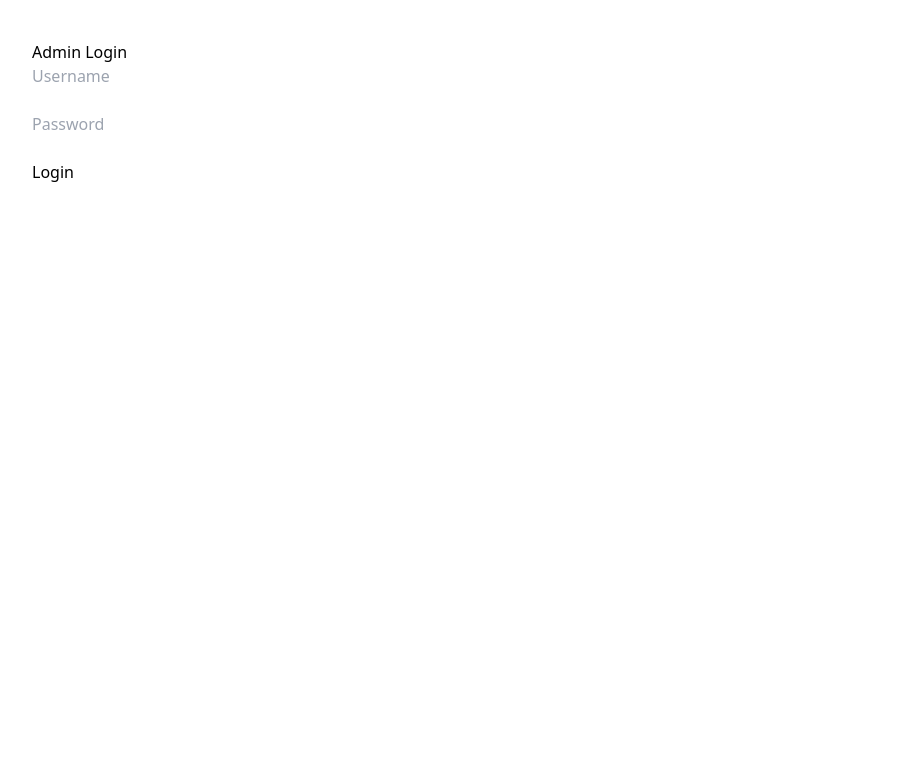
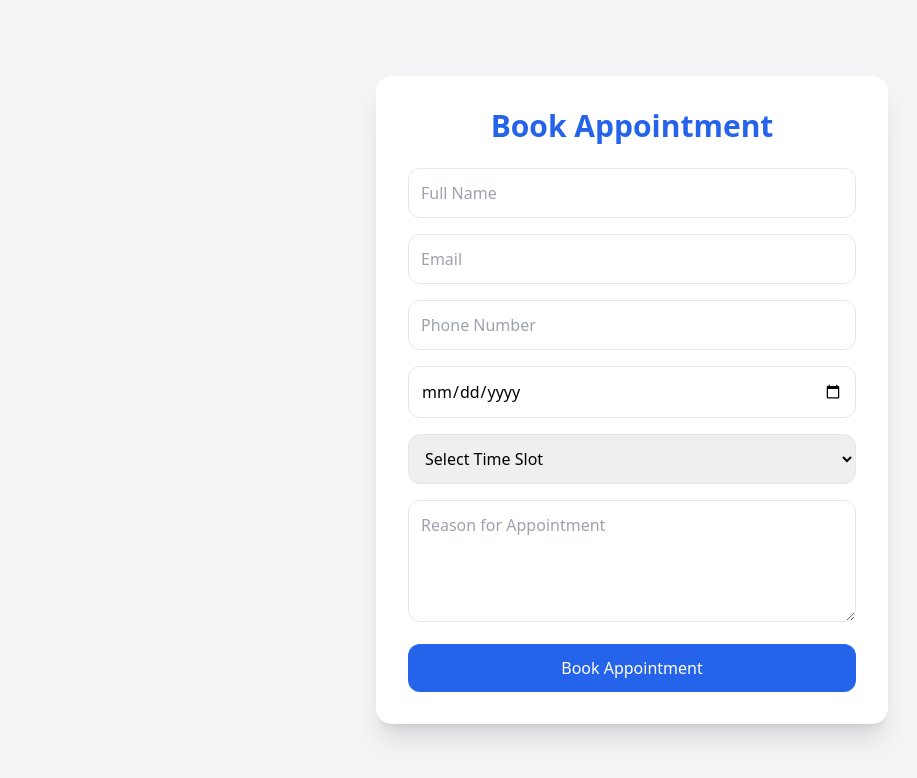
Before and after one commit to phash-babs/clinic-management-system, a React (Create React App) app in the folder clinic-admin/: page / in a window 1280 px wide. Before the commit this address led to /login. Shown: the top 778 px of the page, without its empty margins (8-925 px from the left). Built offline with nearby package versions, Linux system fonts and the light colour scheme; no server answers.

Commit message:
Updated frontend API for deployment

```diff
--- a/clinic-admin/src/App.js
+++ b/clinic-admin/src/App.js
@@ -1,47 +1,24 @@
-import {
-    BrowserRouter,
-    Routes,
-    Route,
-    Navigate
-} from "react-router-dom";
+import { BrowserRouter, Routes, Route } from "react-router-dom";
 
 import Dashboard from "./pages/Dashboard";
 import Login from "./pages/Login";
+import Home from "./pages/Home";
 
 function App() {
-
-    const token = localStorage.getItem("token");
-
     return (
-
         <BrowserRouter>
-
             <Routes>
 
-                {/* HOME ROUTE */}
-                <Route
-                    path="/"
-                    element={
-                        token
-                            ? <Navigate to="/dashboard" />
-                            : <Navigate to="/login" />
-                    }
-                />
+                {/* PATIENT PAGE */}
+                <Route path="/" element={<Home />} />
 
-                {/* LOGIN */}
-                <Route
-                    path="/login"
-                    element={<Login />}
-                />
+                {/* ADMIN LOGIN */}
+                <Route path="/login" element={<Login />} />
 
-                {/* DASHBOARD */}
-                <Route
-                    path="/dashboard"
-                    element={<Dashboard />}
-                />
+                {/* ADMIN DASHBOARD */}
+                <Route path="/dashboard" element={<Dashboard />} />
 
             </Routes>
-
         </BrowserRouter>
     );
 }
--- /dev/null
+++ b/clinic-admin/src/pages/Home.js
@@ -0,0 +1,170 @@
+import React, { useState } from "react";
+
+export default function Home() {
+
+    const API = process.env.REACT_APP_API;
+
+    const [formData, setFormData] = useState({
+        name: "",
+        email: "",
+        phone: "",
+        reason: "",
+        appointment_date: "",
+        time_slot: ""
+    });
+
+    // =========================
+    // HANDLE INPUT
+    // =========================
+    const handleChange = (e) => {
+
+        setFormData({
+            ...formData,
+            [e.target.name]: e.target.value
+        });
+
+    };
+
+    // =========================
+    // SUBMIT
+    // =========================
+    const submitAppointment = async (e) => {
+
+        // VERY IMPORTANT
+        e.preventDefault();
+
+        try {
+
+            const res = await fetch(`${API}/appointments/`, {
+                method: "POST",
+                headers: {
+                    "Content-Type": "application/json"
+                },
+                body: JSON.stringify(formData)
+            });
+
+            const data = await res.json();
+
+            if (res.ok) {
+
+                alert("Appointment booked successfully!");
+
+                setFormData({
+                    name: "",
+                    email: "",
+                    phone: "",
+                    reason: "",
+                    appointment_date: "",
+                    time_slot: ""
+                });
+
+            } else {
+
+                alert(data.detail || "Booking failed");
+
+            }
+
+        } catch (err) {
+
+            console.log(err);
+
+            alert("Server error");
+
+        }
+    };
+
+    return (
+
+        <div className="min-h-screen bg-gray-100 flex justify-center items-center p-6">
+
+            <div className="bg-white p-8 rounded-2xl shadow-xl w-full max-w-lg">
+
+                <h1 className="text-3xl font-bold text-center text-blue-600 mb-6">
+                    Book Appointment
+                </h1>
+
+                <form
+                    onSubmit={submitAppointment}
+                    className="space-y-4"
+                >
+
+                    <input
+                        type="text"
+                        name="name"
+                        placeholder="Full Name"
+                        value={formData.name}
+                        onChange={handleChange}
+                        className="w-full border p-3 rounded-xl"
+                        required
+                    />
+
+                    <input
+                        type="email"
+                        name="email"
+                        placeholder="Email"
+                        value={formData.email}
+                        onChange={handleChange}
+                        className="w-full border p-3 rounded-xl"
+                        required
+                    />
+
+                    <input
+                        type="text"
+                        name="phone"
+                        placeholder="Phone Number"
+                        value={formData.phone}
+                        onChange={handleChange}
+                        className="w-full border p-3 rounded-xl"
+                        required
+                    />
+
+                    <input
+                        type="date"
+                        name="appointment_date"
+                        value={formData.appointment_date}
+                        onChange={handleChange}
+                        className="w-full border p-3 rounded-xl"
+                        required
+                    />
+
+                    <select
+                        name="time_slot"
+                        value={formData.time_slot}
+                        onChange={handleChange}
+                        className="w-full border p-3 rounded-xl"
+                        required
+                    >
+                        <option value="">Select Time Slot</option>
+                        <option>09:00 AM</option>
+                        <option>10:00 AM</option>
+                        <option>11:00 AM</option>
+                        <option>12:00 PM</option>
+                        <option>01:00 PM</option>
+                        <option>02:00 PM</option>
+                        <option>03:00 PM</option>
+                    </select>
+
+                    <textarea
+                        name="reason"
+                        placeholder="Reason for Appointment"
+                        value={formData.reason}
+                        onChange={handleChange}
+                        className="w-full border p-3 rounded-xl"
+                        rows="4"
+                        required
+                    />
+
+                    <button
+                        type="submit"
+                        className="w-full bg-blue-600 hover:bg-blue-700 text-white py-3 rounded-xl"
+                    >
+                        Book Appointment
+                    </button>
+
+                </form>
+
+            </div>
+
+        </div>
+    );
+}
```
